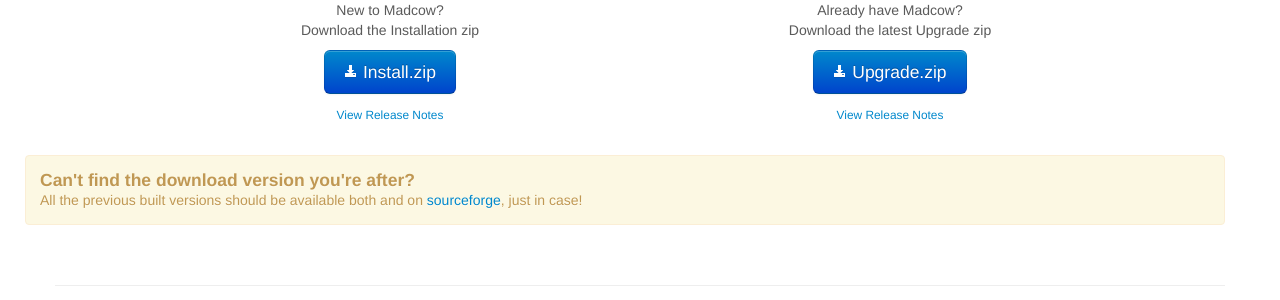
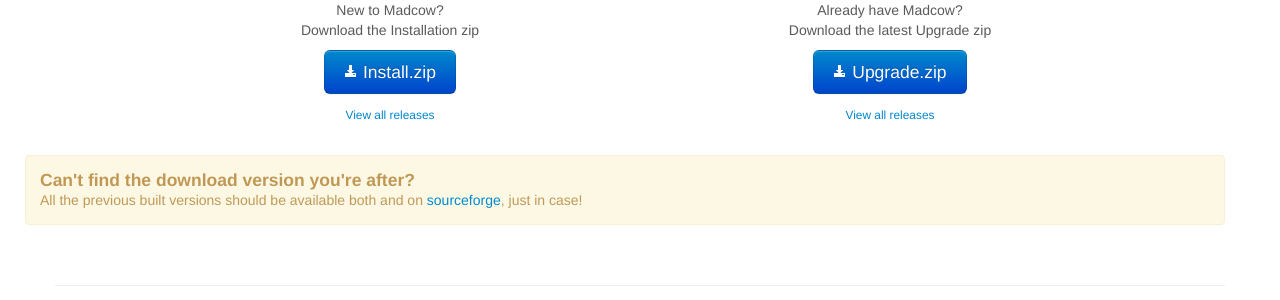
Before and after one commit to 4impact/madcow, a Jekyll site: the page built from download.html, in a window 1280 px wide. Shown: the part 441-741 px from the top of the page. Built offline with Jekyll 4.4.1, drawn with Linux system fonts in a browser that asks for light colours.

Commit message:
updating download to latest v2.0.0-alpha.1 release

```diff
--- a/download.html
+++ b/download.html
@@ -19,8 +19,8 @@
     <span class="span3">
         <h2>New Installation</h2>
         <p>New to Madcow?<br/>Download the Installation zip</p>
-        <p><a class="btn btn-primary btn-large" href="http://madcow.4impact.net.au/assets/releases/build111/madcow-project-2.0-SNAPSHOT-install.zip"><i class="icon-download-alt icon-white"></i> Install.zip</a></p>
-        <p><a href="http://madcow.4impact.net.au/assets/releases/build111/readme.txt"><small>View Release Notes</small></a></p>
+        <p><a class="btn btn-primary btn-large" href="https://github.com/4impact/madcow/releases/download/v2.0.0-alpha.1/madcow-project-2.0-SNAPSHOT-install.zip"><i class="icon-download-alt icon-white"></i> Install.zip</a></p>
+        <p><a href="https://github.com/4impact/madcow/releases"><small>View all releases</small></a></p>
     </span>
 
     <span class="span2">&nbsp;</span>
@@ -29,8 +29,8 @@
         <h2>Upgrade</h2>
         <p>Already have Madcow?<br/>Download the latest
             Upgrade zip</p>
-        <p><a class="btn btn-primary btn-large" href="http://madcow.4impact.net.au/assets/releases/build111/madcow-project-2.0-SNAPSHOT-upgrade.zip"><i class="icon-download-alt icon-white"></i> Upgrade.zip</a></p>
-        <p><a href="http://madcow.4impact.net.au/assets/releases/build111/readme.txt"><small>View Release Notes</small></a></p>
+        <p><a class="btn btn-primary btn-large" href="https://github.com/4impact/madcow/releases/download/v2.0.0-alpha.1/madcow-project-2.0-SNAPSHOT-upgrade.zip"><i class="icon-download-alt icon-white"></i> Upgrade.zip</a></p>
+        <p><a href="https://github.com/4impact/madcow/releases"><small>View all releases</small></a></p>
     </span>
 
 </div>
```
